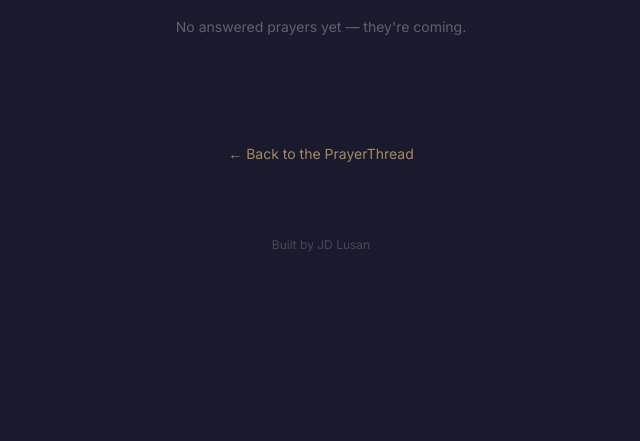
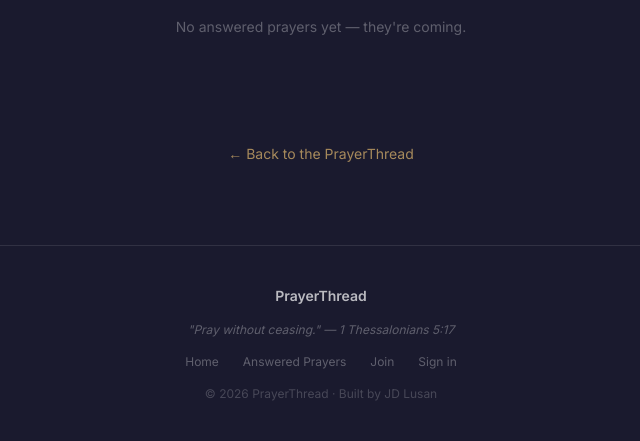
Before and after one commit to Jdlusan/prayerthread, a Flask app: page /answered in a window 1280 px wide. Shown: the part 259-700 px from the top of the page, without its empty margins (319-959 px from the left). Run offline with Flask 3, Linux system fonts and the light colour scheme; data that the repository does not hold is empty; some libraries are stand-ins or nearby versions.

Commit message:
Add full footer to all pages
Consistent footer with tagline (1 Thes 5:17), nav links,
and copyright across index, answered, login, and register.

Co-Authored-By: Claude Sonnet 4.6 <noreply@anthropic.com>

```diff
--- a/templates/answered.html
+++ b/templates/answered.html
@@ -63,8 +63,18 @@
 
   </div>
 
-  <footer class="text-center text-white/20 text-xs py-8">
-    Built by <a href="https://jdlusan.com" class="hover:text-white/40 transition-colors">JD Lusan</a>
+  <footer class="border-t border-white/10 mt-10 py-10 px-6">
+    <div class="max-w-xl mx-auto text-center space-y-4">
+      <p class="text-white/70 text-sm font-semibold">PrayerThread</p>
+      <p class="text-white/30 text-xs italic">"Pray without ceasing." — 1 Thessalonians 5:17</p>
+      <div class="flex justify-center gap-6 text-xs text-white/30">
+        <a href="/" class="hover:text-white/60 transition-colors">Home</a>
+        <a href="/answered" class="hover:text-white/60 transition-colors">Answered Prayers</a>
+        <a href="/register" class="hover:text-white/60 transition-colors">Join</a>
+        <a href="/login" class="hover:text-white/60 transition-colors">Sign in</a>
+      </div>
+      <p class="text-white/20 text-xs">© 2026 PrayerThread · Built by <a href="https://jdlusan.com" class="hover:text-white/40 transition-colors">JD Lusan</a></p>
+    </div>
   </footer>
 
 </body>
```
Also changed, not shown: templates/index.html (+12 -2 lines), templates/login.html (+11 -2 lines), templates/register.html (+11 -2 lines).
